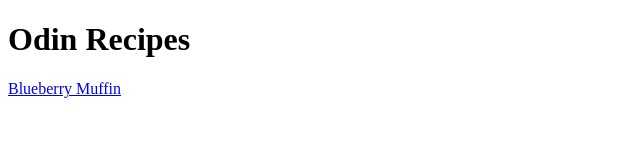
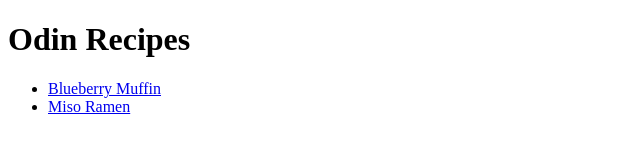
Before and after one commit to ysuzuuki/odin-recipes, a plain HTML site: page index.html in a window 1280 px wide. Shown: the whole page, without its empty margins (0-640 px from the left). Drawn offline with Linux system fonts and the light colour scheme.

Commit message:
Add miso ramen recipe link

```diff
--- a/index.html
+++ b/index.html
@@ -6,6 +6,8 @@
     </head>
     <body>
         <h1>Odin Recipes</h1>
-        <a href="recipes/blueberry_muffin.html">Blueberry Muffin</a>
+        <ul>
+            <li><a href="recipes/blueberry_muffin.html">Blueberry Muffin</a></li>
+            <li><a href="recipes/miso_ramen.html">Miso Ramen</a></li>
     </body>
 </html>
```
